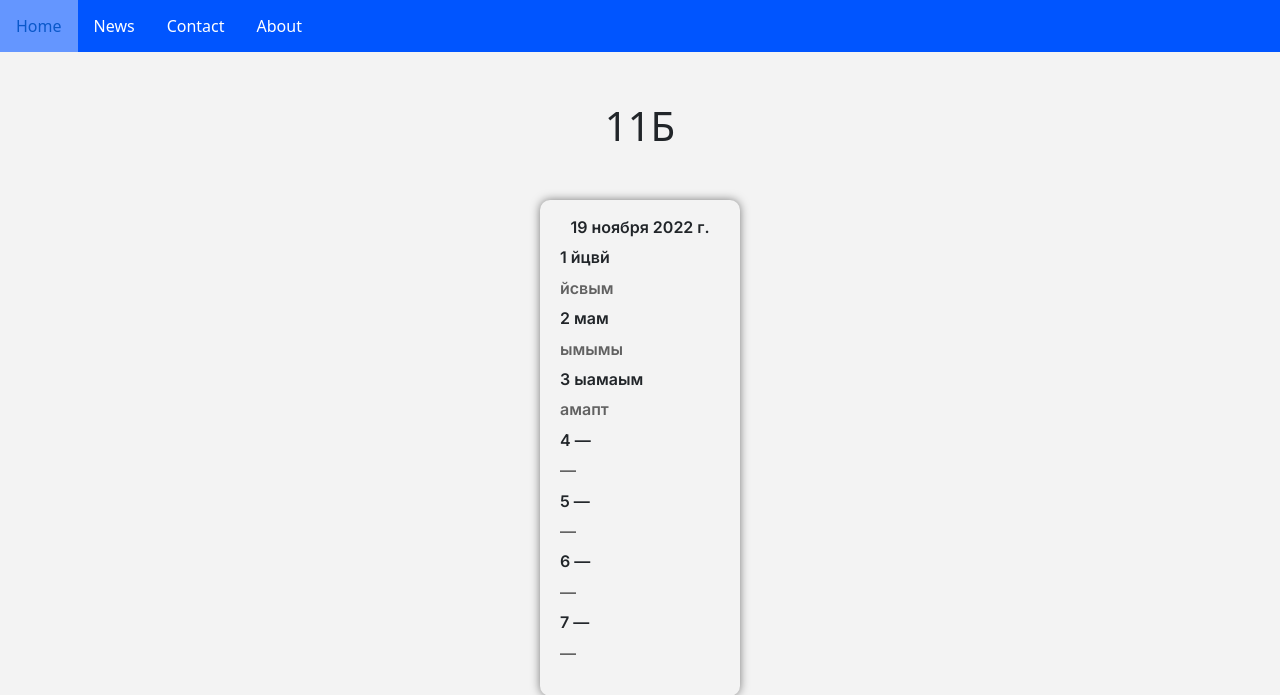
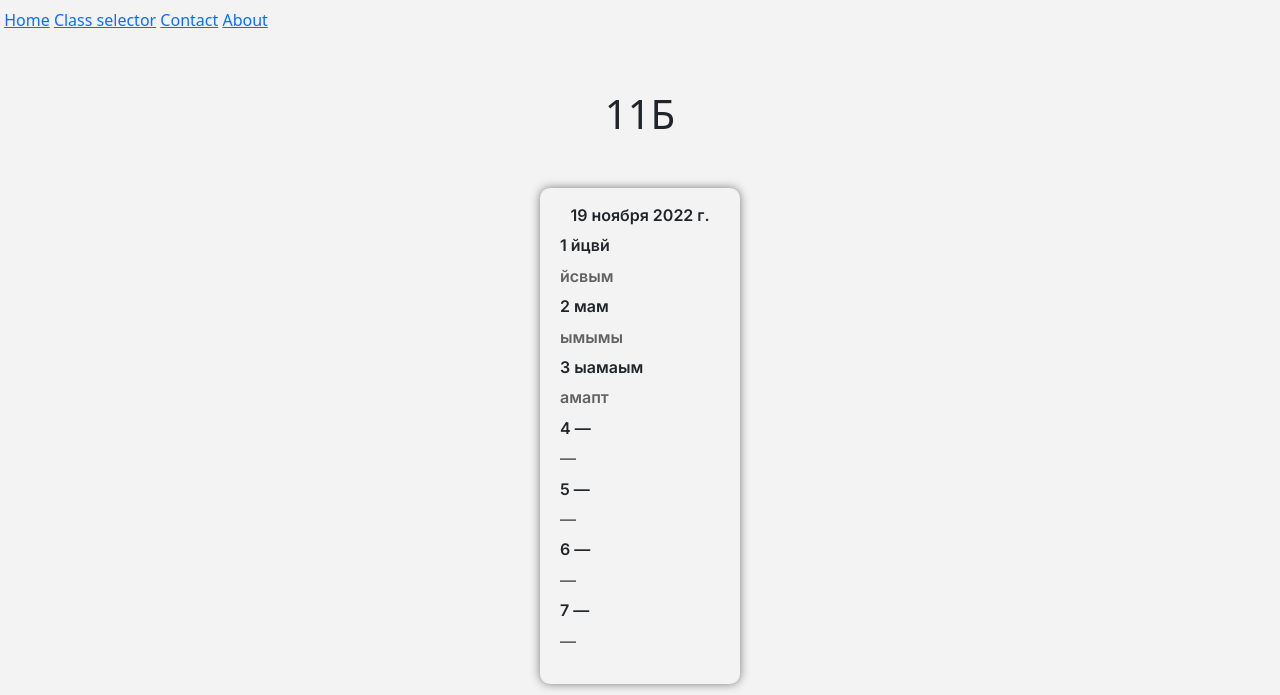
Before and after one commit to zsmcorp/zsm, a Django app: page /timetable/1/ in a window 1280 px wide. Shown: the top 695 px of the page. Run offline with Django 4.2, Linux system fonts and the light colour scheme; data comes from the database, SQL or seed files in the repository.

Commit message:
Fix homepage2

```diff
--- a/zsm/static/timetables/css/main.css
+++ b/zsm/static/timetables/css/main.css
@@ -1,30 +1,6 @@
-ul {
-    list-style-type: none;
-    margin: 0;
-    padding: 0;
-    overflow: hidden;
-    background-color: rgb(0, 85, 255);
-  }
-
-  li {
-    float: left;
-  }
-
-  li a {
-    display: block;
-    color: white;
-    text-align: center;
-    padding: 14px 16px;
-    text-decoration: none;
-  }
-
-  li a:hover:not(.active) {
-    background-color: rgb(100, 150, 255);
-  }
-
-  .active {
-    background-color: rgb(0, 100, 255);
-  }
+body {
+  background: rgb(243, 243, 243);
+}
 
 .timetable {
   /* for Chrome */
@@ -60,20 +36,3 @@ ul {
   font-style: normal;
   font-weight: 700;
 }
-
-.title {
-  font-family: 'Inter' ;
-  font-style: normal;
-  font-weight: 600;
-}
-
-h1.title span {
-  background: linear-gradient(90deg, #10BACD, #9D49F3, #FC6A8F, #F89311);
-  -webkit-background-clip: text;
-  -webkit-text-fill-color: transparent;
-  background-clip: text;
-  text-decoration-color: transparent;
-}
-body {
-  background: rgba(243, 243, 243);
-}
--- a/zsm/templates/base.html
+++ b/zsm/templates/base.html
@@ -15,12 +15,14 @@
 </head>
 <body>
     <header>
-        <ul>
-            <li><a href="#home">Home</a></li>
-            <li><a href="#news">News</a></li>
-            <li><a href="#contact">Contact</a></li>
-            <li><a href="#about">About</a></li>
-        </ul>
+        <div class="navbar">
+            <img>
+            <a href="" class="navbar-button">Home</a>
+            <a href="" class="navbar-button">Class selector</a>
+            <a href="" class="navbar-button">Contact</a>
+            <a href="" class="navbar-buttton">About</a>
+
+        </div>
     </header>
     <section class="content">
         {% block content %}{% endblock %}
@@ -45,53 +47,25 @@
             text-align: left;
         }
 
-                ul {
-            list-style-type: none;
-            margin: 0;
-            padding: 0;
-            overflow: hidden;
-            background-color: rgb(0, 85, 255);
+        body {
+            background: rgb(243, 243, 243);
+        }
+        .rows {
+            display: block;
         }
 
-        li {
-            float: left;
+        .navbar {
+            display: block;
         }
 
-        li a {
-            display: block;
-            color: white;
-            text-align: center;
-            padding: 14px 16px;
-            text-decoration: none;
+        .navbar-button {
+
         }
 
-        li a:hover:not(.active) {
-            background-color: rgb(100, 150, 255);
-        }
-
-        .active {
-            background-color: rgb(0, 100, 255);;
-        }
-
-        .timetable {
-        /* for Chrome */
-        width: 200px;
-        min-width: 200px;
-        min-width: auto;
-        box-sizing: 250px;
-        display: inline-block;
-        padding: 20px;
-        }
-
-        .rows {
-        display: block;
-        }
-
-
         .lesson {
-        font-family: 'Inter';
-        font-style: normal;
-        font-weight: 600;
+            font-family: 'Inter';
+            font-style: normal;
+            font-weight: 600;
         }
 
         .cabinet {
--- a/zsm/templates/timetables/detail.html
+++ b/zsm/templates/timetables/detail.html
@@ -1,6 +1,6 @@
 {% extends 'base.html' %}
 
-{% block title %}11b{% endblock %}
+{% block title %}{{ class_id }}{% endblock %}
 
 {% block content %}
 
```
